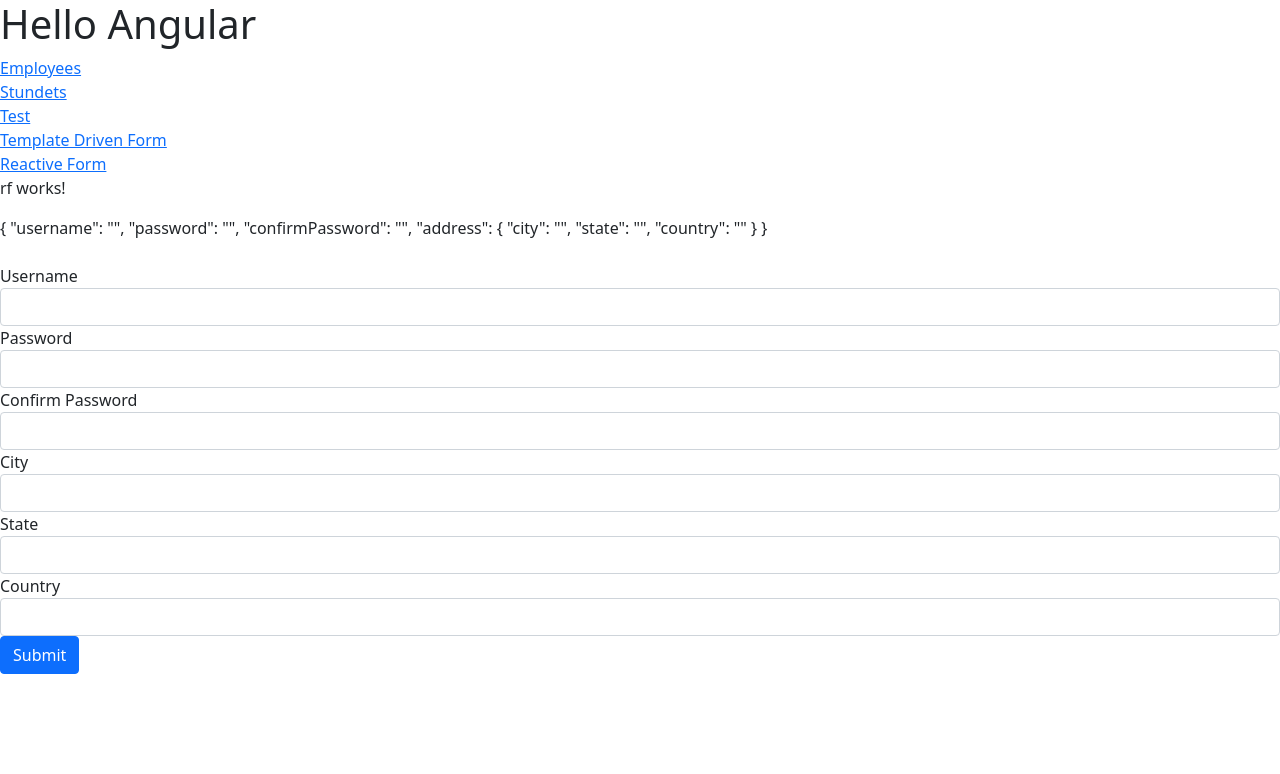
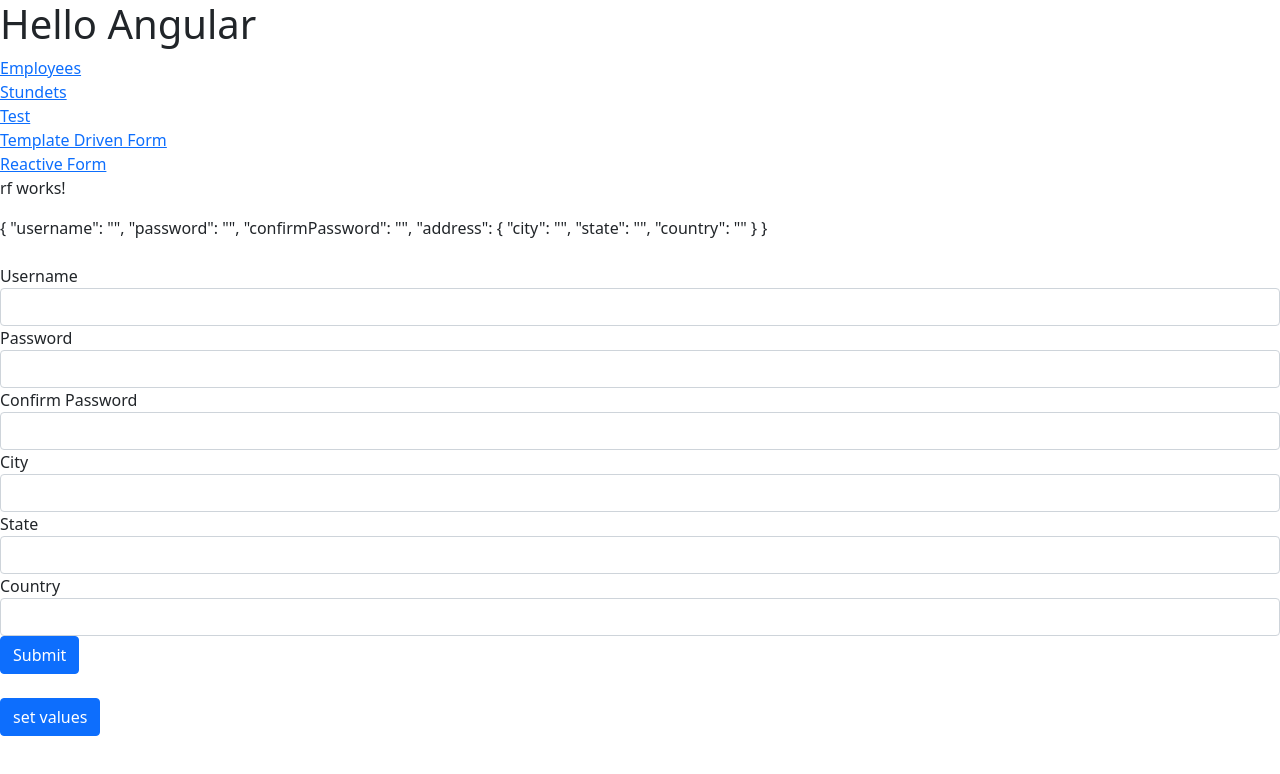
Before and after one commit to aleempasha2772/angular, an Angular app: page /rform in a window 1280 px wide. Shown: the top 774 px of the page. Built offline with nearby package versions, Linux system fonts and the light colour scheme.

Commit message:
managing control values

```diff
--- a/src/app/rf/rf.component.html
+++ b/src/app/rf/rf.component.html
@@ -29,10 +29,14 @@
         </div>
 
     </div>
-    <button class="btn btn-primary" type="submit">
+    <button class="btn btn-primary" type="submit" (click)="onSubmit()">
         Submit
     </button>
     <br>
+    <br>
+    <button (click)="setValues()" class="btn btn-primary" type="button">
+        set values
+    </button>
 
 
 
--- a/src/app/rf/rf.component.ts
+++ b/src/app/rf/rf.component.ts
@@ -27,4 +27,21 @@
       country : new FormControl('')
     })
   })
+
+  setValues(){
+    this.registrationForm.setValue({
+        username : 'Aleem',
+        password : 'asas',
+        confirmPassword : 'asas',
+        address : {
+        city: 'vij',
+        state: 'and',
+        country : 'IND'
+      }
+    });
+  }
+  onSubmit(){
+    console.log(this.registrationForm.value)
+  }
+
 }
```
